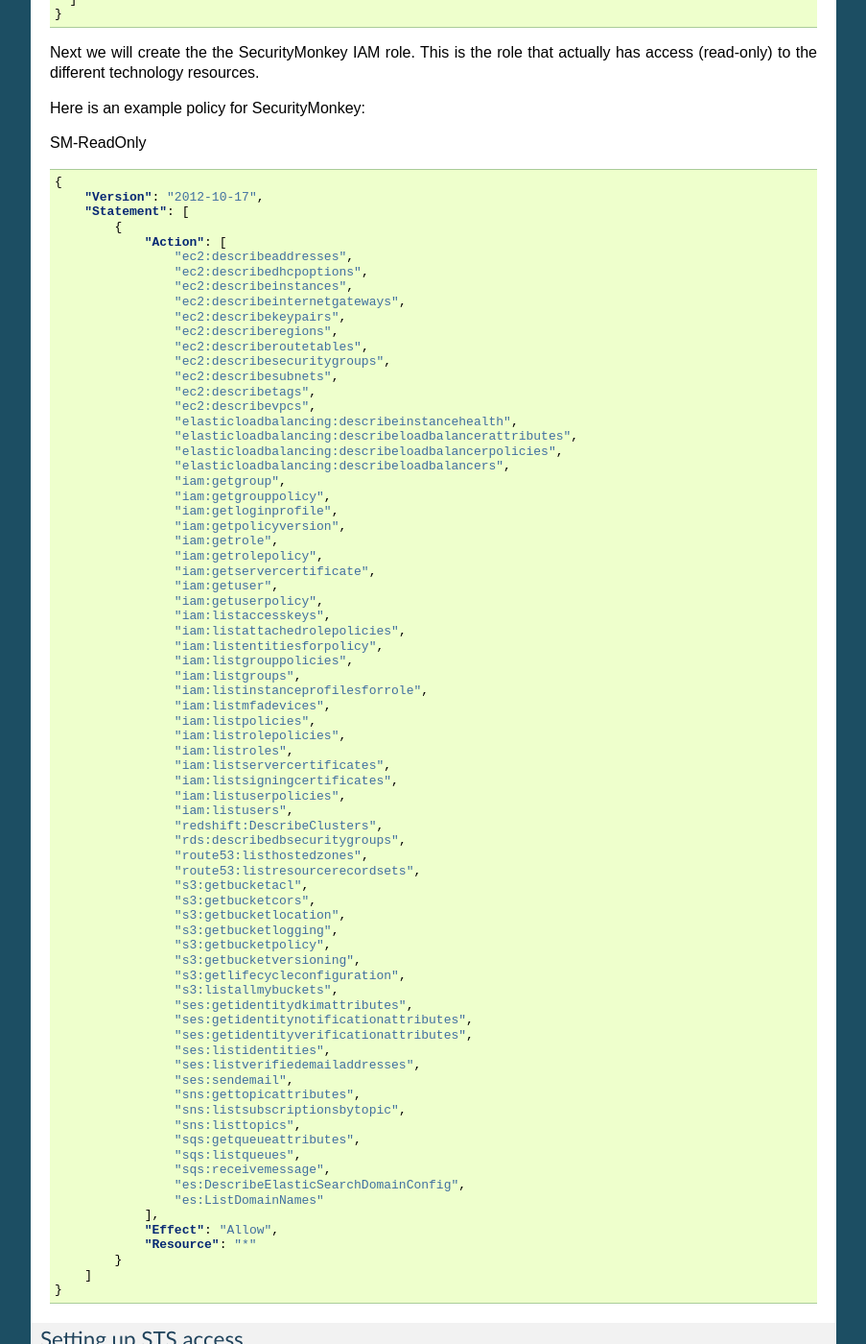
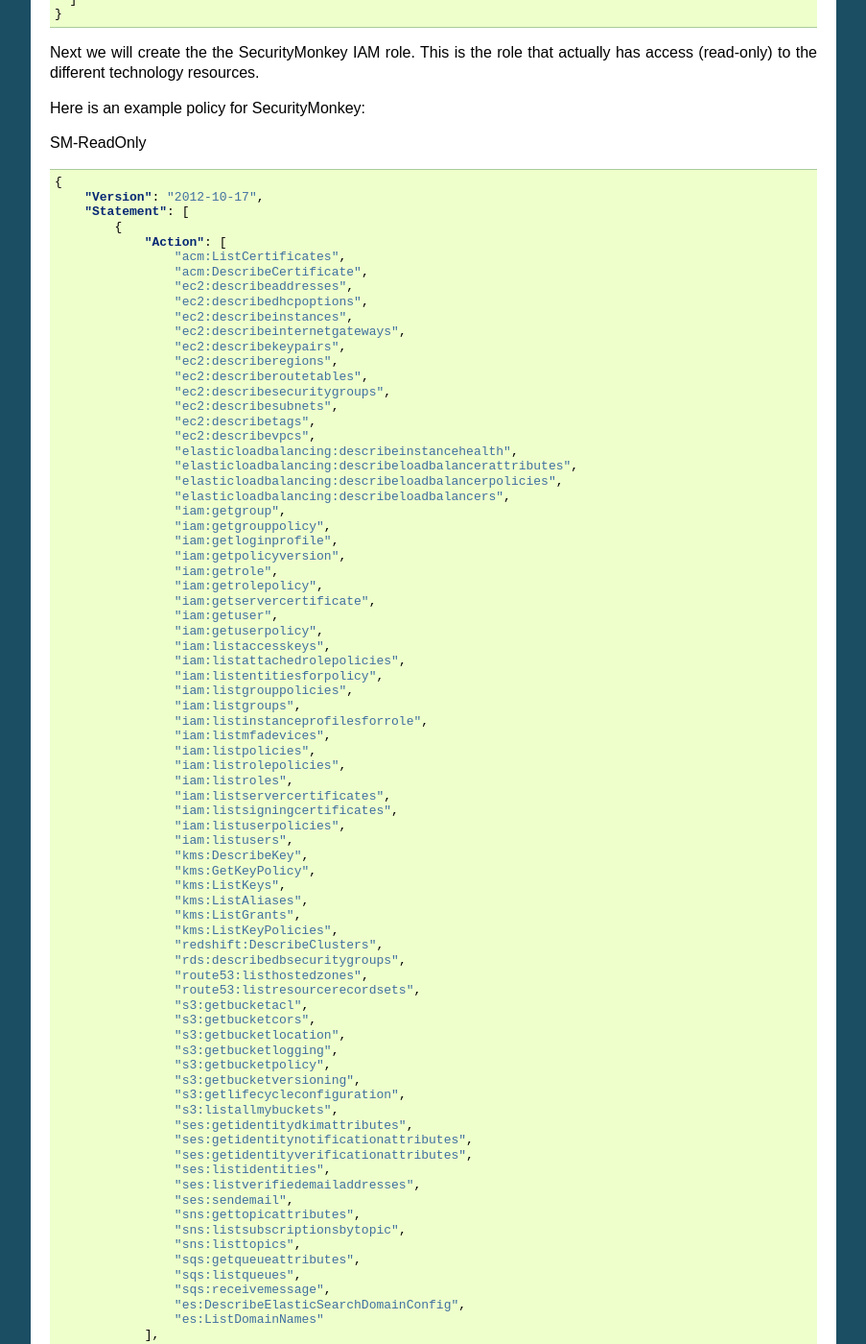
Before and after one commit to Netflix/security_monkey, a Sphinx documentation site: the page built from docs/configuration.rst, in a window 1280 px wide and 1400 px high, scrolled down 1013 px. Shown: the whole window at 96% size, without its empty margins (198-1101 px from the left). Built offline with Sphinx 7.4.7, drawn with Linux system fonts in a browser that asks for light colours; pages that are not in the unit, such as notebooks, are missing from menus.

Commit message:
Adding ACM and KMS permissions to quickstart.rst and configuration.rst (#371)
* Adding ACM and KMS permissions to quickstart.rst and configuration.rst

```diff
--- a/docs/configuration.rst
+++ b/docs/configuration.rst
@@ -71,6 +71,8 @@
         "Statement": [
             {
                 "Action": [
+                    "acm:ListCertificates",
+                    "acm:DescribeCertificate",
                     "ec2:describeaddresses",
                     "ec2:describedhcpoptions",
                     "ec2:describeinstances",
@@ -109,6 +111,12 @@
                     "iam:listsigningcertificates",
                     "iam:listuserpolicies",
                     "iam:listusers",
+                    "kms:DescribeKey",
+                    "kms:GetKeyPolicy",
+                    "kms:ListKeys",
+                    "kms:ListAliases",
+                    "kms:ListGrants",
+                    "kms:ListKeyPolicies",
                     "redshift:DescribeClusters",
                     "rds:describedbsecuritygroups",
                     "route53:listhostedzones",
```
Also changed, not shown: docs/quickstart.rst (+8 -0 lines).
